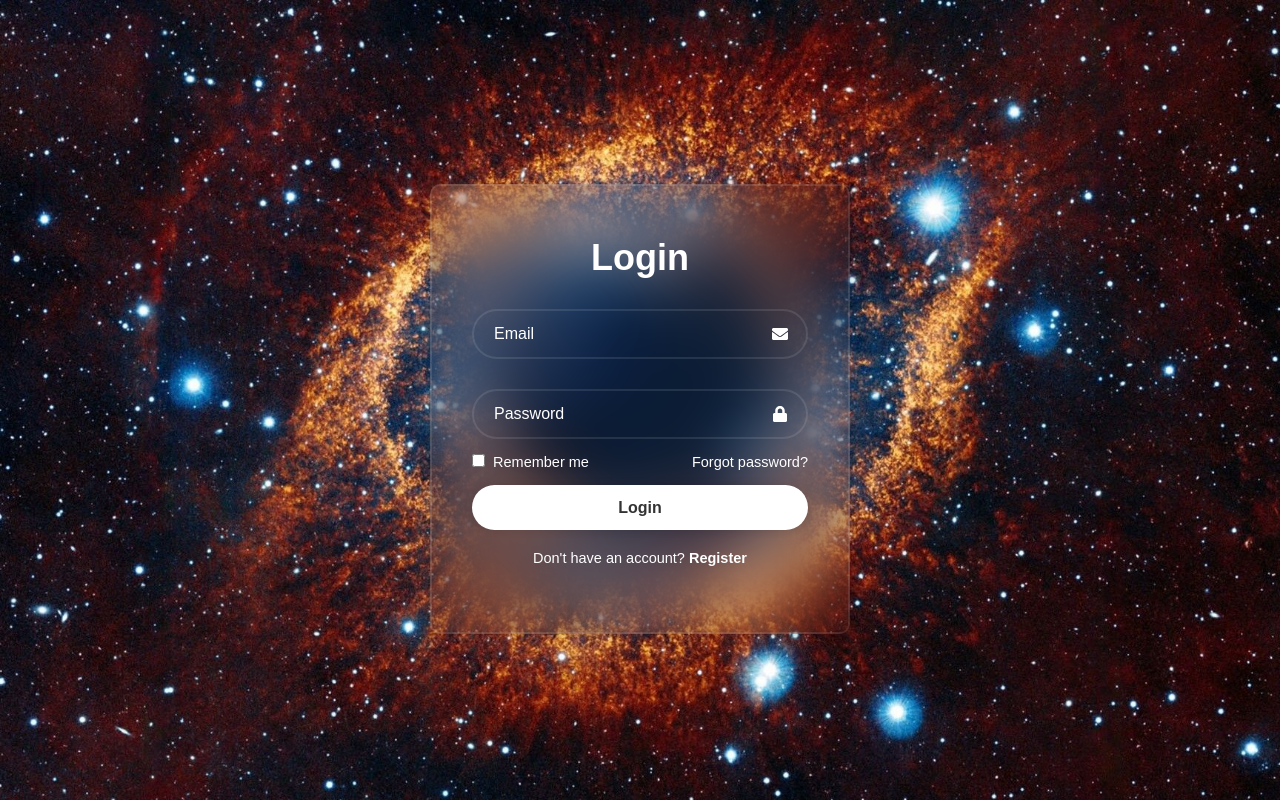
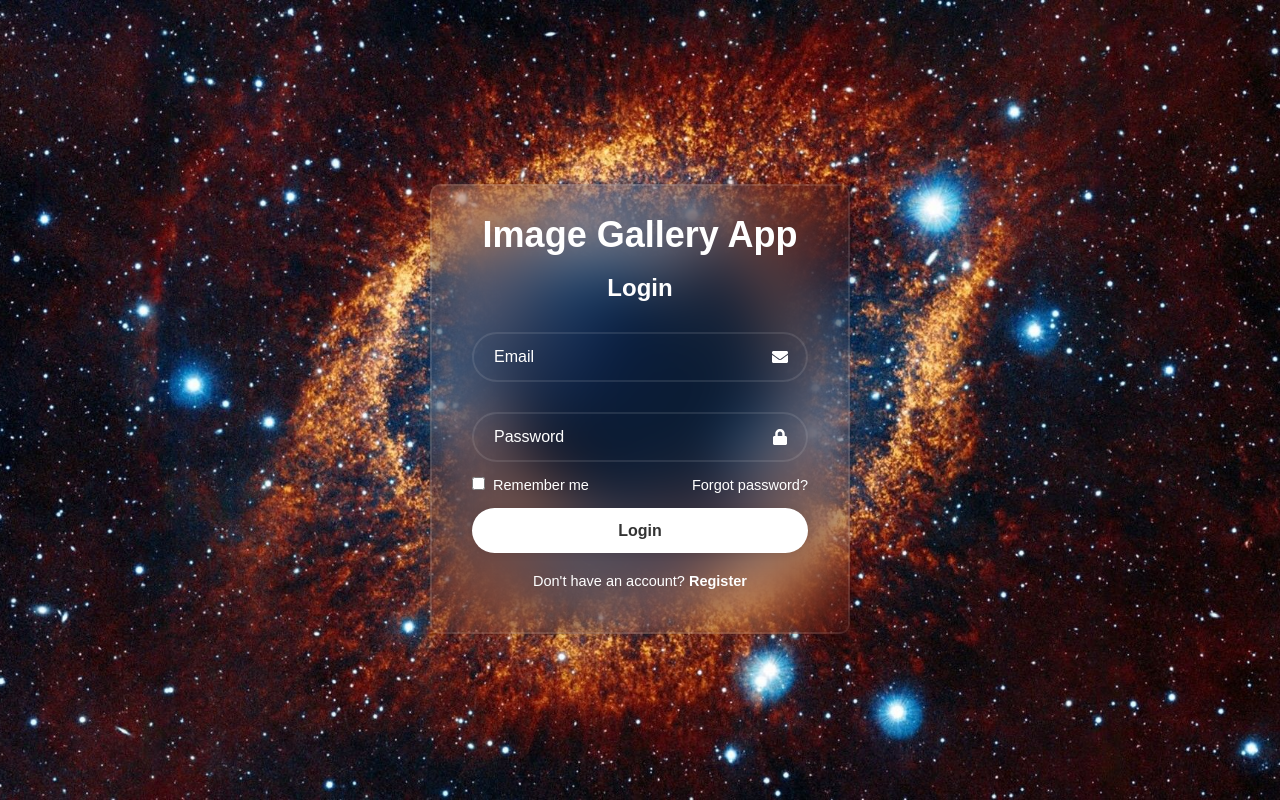
Before and after one commit to ntombikayisemakola/Image-Gallery-App, a React (Create React App) app: page / in a window 1280 px wide. Built offline with nearby package versions, Linux system fonts and the light colour scheme.

Commit message:
My buttons now change colour when I hover over them

```diff
--- a/src/LoginRegister.css
+++ b/src/LoginRegister.css
@@ -145,6 +145,11 @@ form button {
     font-weight: 700;
 }
 
+button:hover {
+    background-color: #007bff; /* Change the background color to your preferred color */
+    color: #fff; /* Change the text color to white or any other contrasting color */
+}
+
 form .register-link {
     font-size: 14.5px;
     text-align: center;
--- a/src/LoginRegister.js
+++ b/src/LoginRegister.js
@@ -76,33 +76,22 @@ function LoginRegister() {
         setAction('active');
     };
 
+    const forgotPasswordLink = () => {
+        setAction('forgot-password');
+    };
+
     const handleForgotPasswordSubmit = (e) => {
         e.preventDefault();
         setForgotPasswordMessage('');
 
-        const data = {
-            EmailAddress: forgotPasswordEmail,
-        };
-
-        const url = 'https://localhost:44308/api/Test/ForgotPassword'; // Ensure this URL is correct
-        axios.post(url, data)
-            .then((result) => {
-                setForgotPasswordMessage('A password reset email has been sent to your email address.');
-            })
-            .catch((error) => {
-                setForgotPasswordMessage('Failed to send password reset email. Please try again.');
-            });
+        // Add your logic here for sending reset password request
     };
 
-    const forgotPasswordLink = () => {
-        setAction('forgot-password');
+    const loginLink = () => {
+        setAction('');
     };
 
     const backToLogin = () => {
-        setAction('');
-    };
-
-    const loginLink = () => {
         setAction('');
     };
 
@@ -110,7 +99,9 @@ function LoginRegister() {
         <div className={`wrapper ${action}`}>
             <div className="form-box login">
                 <form onSubmit={handleLoginSubmit}>
-                    <h1>Login</h1>
+                    <h1>Image Gallery App</h1>
+                    <br></br>
+                    <h2>Login</h2>
 
                     <div className="input-box">
                         <input
@@ -153,7 +144,7 @@ function LoginRegister() {
 
             <div className="form-box register">
                 <form onSubmit={handleRegisterSubmit}>
-                    <h1>Registration</h1>
+                    <h2>Register Profile</h2>
                     <div className="input-box">
                         <input
                             type="text"
@@ -220,7 +211,7 @@ function LoginRegister() {
 
             <div className="form-box forgot-password">
                 <form onSubmit={handleForgotPasswordSubmit}>
-                    <h1>Forgot Password</h1>
+                    <h1>Reset Password</h1>
                     <div className="input-box">
                         <input
                             type="email"
@@ -234,10 +225,36 @@ function LoginRegister() {
                     </div>
                     {forgotPasswordMessage && <span className="message">{forgotPasswordMessage}</span>}
 
-                    <button type="submit">Send Reset Link</button>
+                    <div className="input-box">
+                        <input
+                            type="password"
+                            name="password"
+                            placeholder="New Password"
+                            value={registerData.password}
+                            onChange={handleRegisterChange}
+                            required
+                        />
+                        <FaLock className="icon" />
+                        {errors.password && <span className="error">{errors.password}</span>}
+                    </div>
+
+                    <div className="input-box">
+                        <input
+                            type="password"
+                            name="confirmPassword"
+                            placeholder="Confirm New Password"
+                            value={registerData.confirmPassword}
+                            onChange={handleRegisterChange}
+                            required
+                        />
+                        <FaLock className="icon" />
+                        {errors.confirmPassword && <span className="error">{errors.confirmPassword}</span>}
+                    </div>
+
+                    <button type="submit">Reset Password</button>
 
                     <div className="register-link">
-                        <p>Remember your password? <a href="#" onClick={backToLogin}>Login</a></p>
+                        <p>Remembered your password? <a href="#" onClick={backToLogin}>Login</a></p>
                     </div>
                 </form>
             </div>
```
